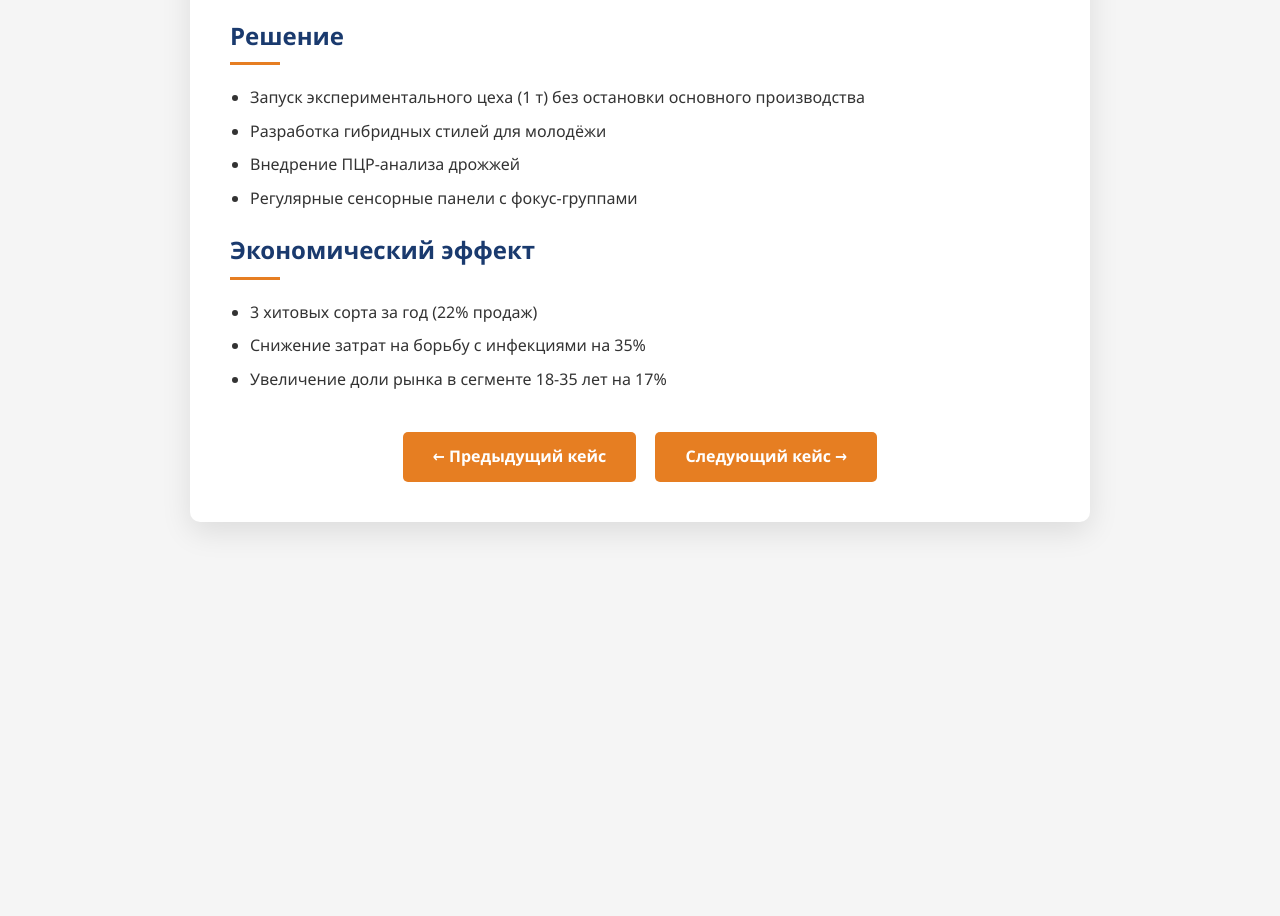
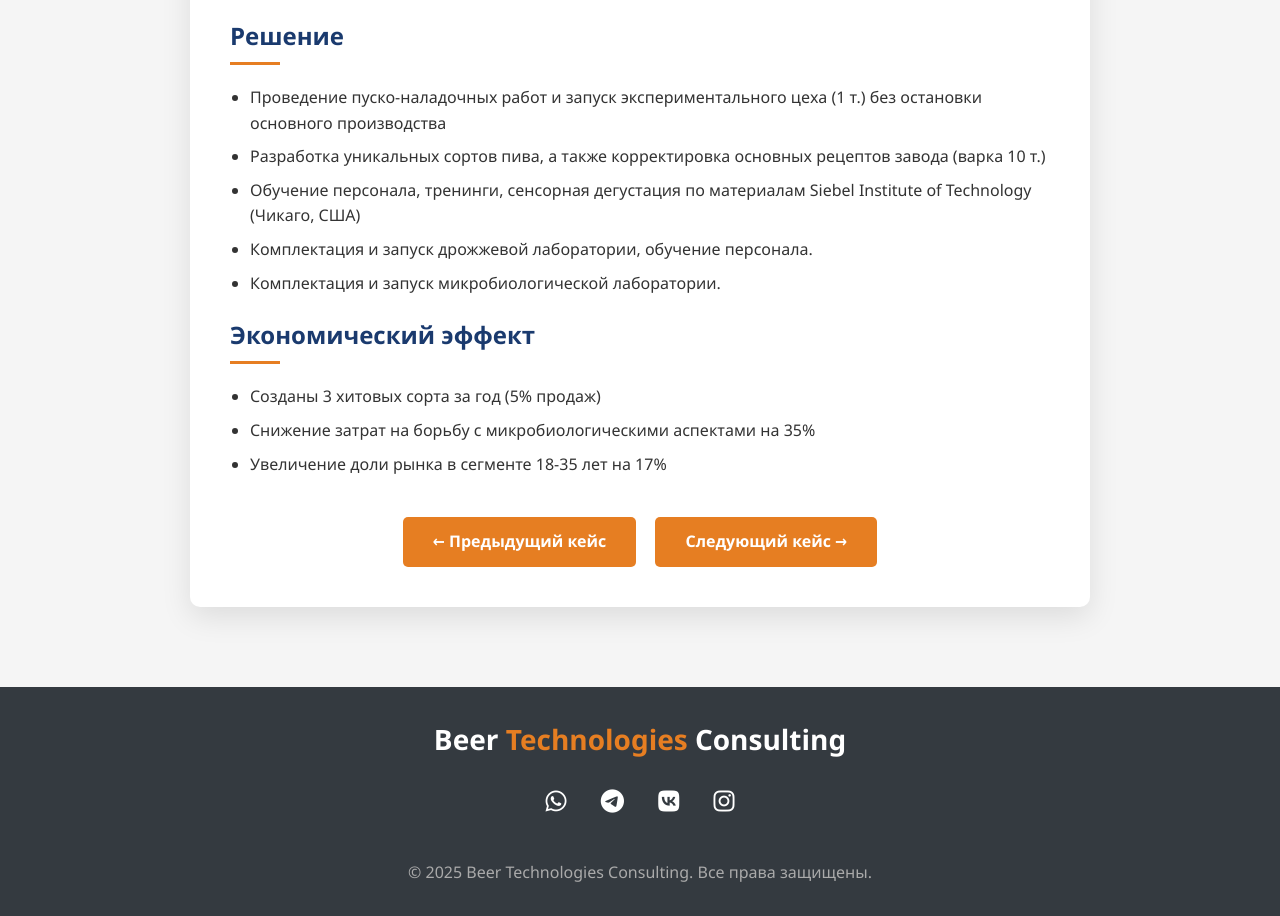
Before and after one commit to sffml/beertech2, a plain HTML site: page case3.html in a window 1280 px wide. Shown: the part 986-1902 px from the top of the page. Before the commit the page ends 1588 px from the top, so only its background shows below. Drawn offline with Linux system fonts and the light colour scheme.

Commit message:
Update case3.html

```diff
--- a/case3.html
+++ b/case3.html
@@ -284,16 +284,18 @@
 
                     <h3>Решение</h3>
                     <ul>
-                        <li>Запуск экспериментального цеха (1 т) без остановки основного производства</li>
-                        <li>Разработка гибридных стилей для молодёжи</li>
-                        <li>Внедрение ПЦР-анализа дрожжей</li>
-                        <li>Регулярные сенсорные панели с фокус-группами</li>
+                        <li>Проведение пуско-наладочных работ и запуск экспериментального цеха (1 т.) без остановки основного производства</li>
+                        <li>Разработка уникальных сортов пива, а также корректировка основных рецептов завода (варка 10 т.)</li>
+                        <li>Обучение персонала, тренинги, сенсорная дегустация по материалам Siebel Institute of Technology (Чикаго, США) </li>
+                        <li>Комплектация и запуск дрожжевой лаборатории, обучение персонала. </li>
+                        <li>Комплектация и запуск микробиологической лаборатории.</li>
+
                     </ul>
 
                     <h3>Экономический эффект</h3>
                     <ul>
-                        <li>3 хитовых сорта за год (22% продаж)</li>
-                        <li>Снижение затрат на борьбу с инфекциями на 35%</li>
+                        <li>Созданы 3 хитовых сорта за год (5% продаж)</li>
+                        <li>Снижение затрат на борьбу с микробиологическими аспектами на 35%</li>
                         <li>Увеличение доли рынка в сегменте 18-35 лет на 17%</li>
                     </ul>
 
@@ -306,6 +308,19 @@
         </div>
     </section>
 
-    <!-- Footer аналогичен case2.html -->
+      <footer>
+        <div class="container footer-content">
+            <div class="logo">Beer <span>Technologies</span> Consulting</div>
+            <div class="social-links">
+                <a href="#"><i class="fab fa-whatsapp"></i></a>
+                <a href="#"><i class="fab fa-telegram"></i></a>
+                <a href="#"><i class="fab fa-vk"></i></a>
+                <a href="#"><i class="fab fa-instagram"></i></a>
+            </div>
+            <div class="copyright">
+                © 2025 Beer Technologies Consulting. Все права защищены.
+            </div>
+        </div>
+    </footer>
 </body>
 </html>
```
